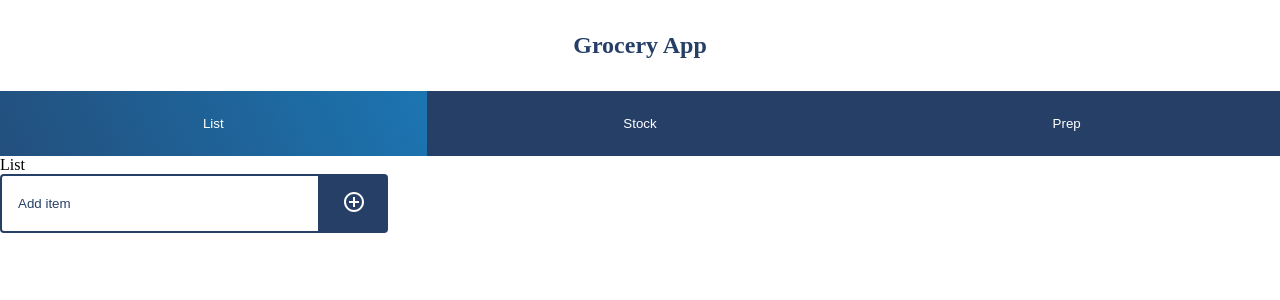
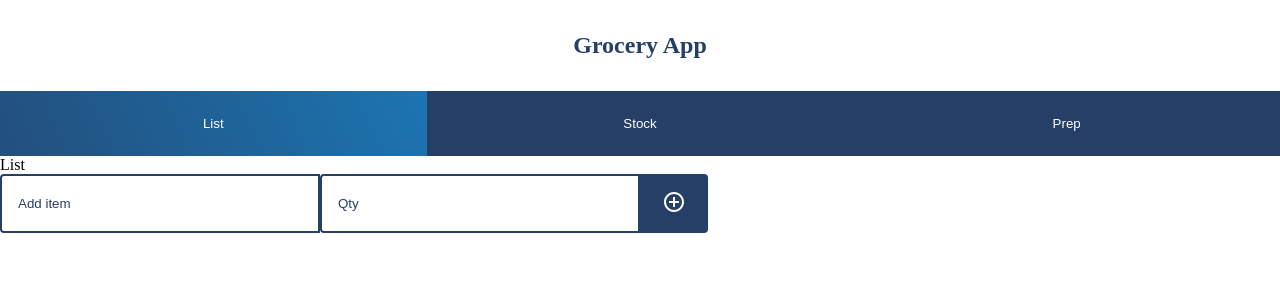
Before and after one commit to mbbaber/groceryApp, a React (Create React App) app: page / in a window 1280 px wide. Shown: the top 300 px of the page. Built offline with nearby package versions, Linux system fonts and the light colour scheme.

Commit message:
add number input to item form

```diff
--- a/src/components/Item.js
+++ b/src/components/Item.js
@@ -35,6 +35,7 @@ function Item({items, completeItem, editItem, removeItem}) {
                     {item.text}
                 </div>
             </div>
+            <div>{item.number}</div>
             <div className="icons">
                 <RiCloseCircleLine
                     onClick={() => removeItem(item.id)}
--- a/src/components/ItemForm.js
+++ b/src/components/ItemForm.js
@@ -2,7 +2,15 @@ import React, {useState, useEffect, useRef} from "react";
 import {RiAddCircleLine} from 'react-icons/ri';
 
 function ItemForm(props) {
-    const [input, setInput] = useState(props.edit ? props.edit.value : '');
+    const [input, setInput] = useState(props.edit ? {
+            text: props.edit.value,
+            number: props.edit.value
+        } :
+        {
+            text: '',
+            number: null
+        }
+    );
 
     const focus = useRef(null);
 
@@ -15,14 +23,17 @@ function ItemForm(props) {
 
         props.onSubmit({
             id: Math.floor(Math.random() * 10000),
-            text: input
+            text: input.text,
+            number: input.number
         })
 
         setInput('');
     };
 
     const handleChange = e => { // now we can type stuff into input
-        setInput(e.target.value)
+        const value = e.target.value;
+        setInput({...input,
+            [e.target.name]: value})
     };
 
     return (
@@ -33,11 +44,19 @@ function ItemForm(props) {
                     <input
                         type="text"
                         placeholder="Edit item"
-                        value={input}
+                        value={input.text}
                         name="text"
                         className="item-input edit"
                         onChange={handleChange}
                         ref={focus}
+                    />
+                        <input
+                        type="number"
+                        placeholder="Qty"
+                        value={input.number}
+                        name="number"
+                        className="item-input add"
+                        onChange={handleChange}
                     />
                     <button className="item-button edit">edit</button>
                     </>
@@ -46,11 +65,19 @@ function ItemForm(props) {
                     <input
                         type="text"
                         placeholder="Add item"
-                    value={input}
+                        value={input.text}
                         name="text"
                         className="item-input add"
                         onChange={handleChange}
                         ref={focus}
+                    />
+                    <input
+                        type="number"
+                        placeholder="Qty"
+                        value={input.number}
+                        name="number"
+                        className="item-input add"
+                        onChange={handleChange}
                     />
                     <button className="item-button">
                         <RiAddCircleLine
```
Lines whose indentation alone changed are shown as unchanged.
